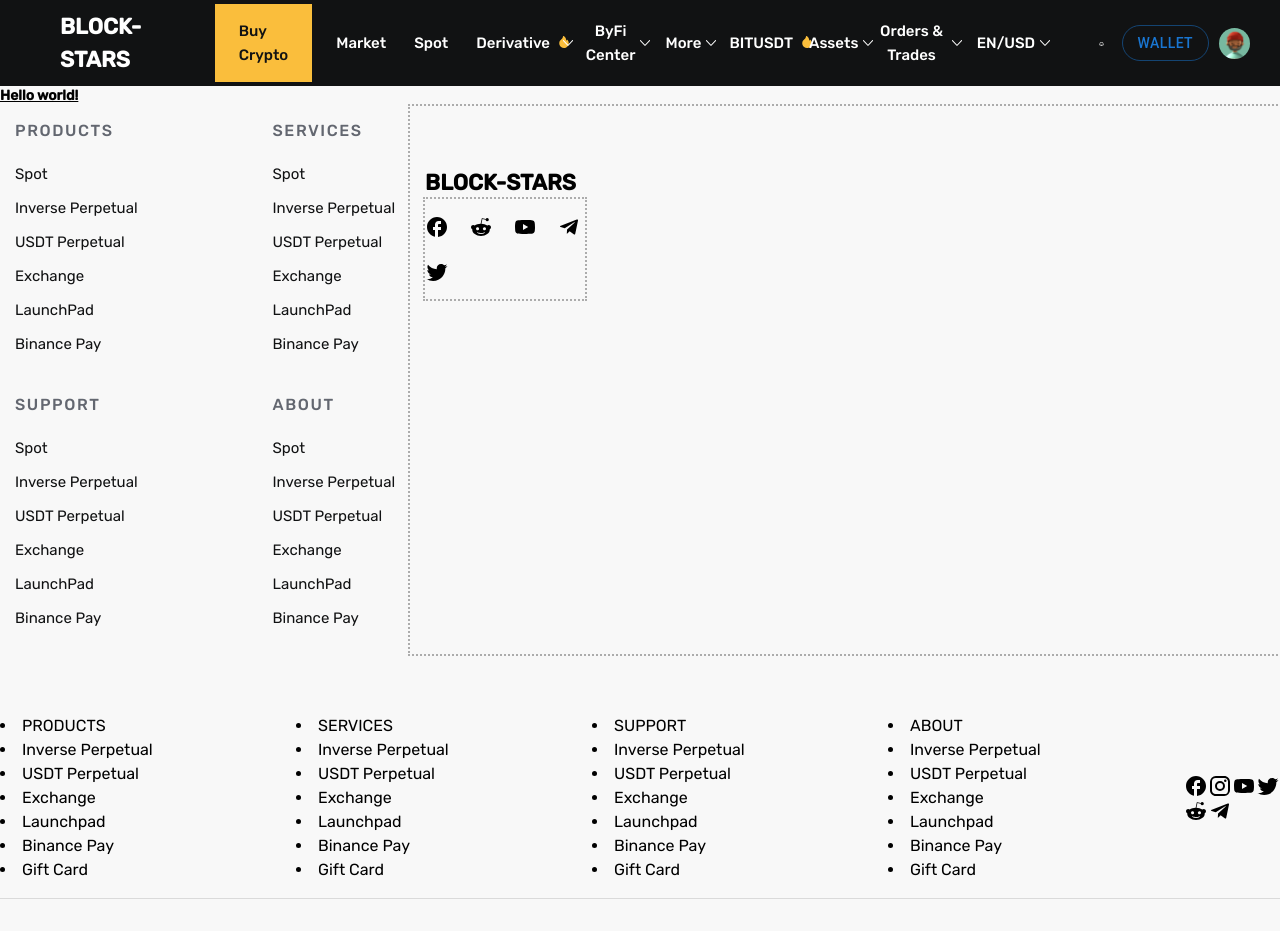
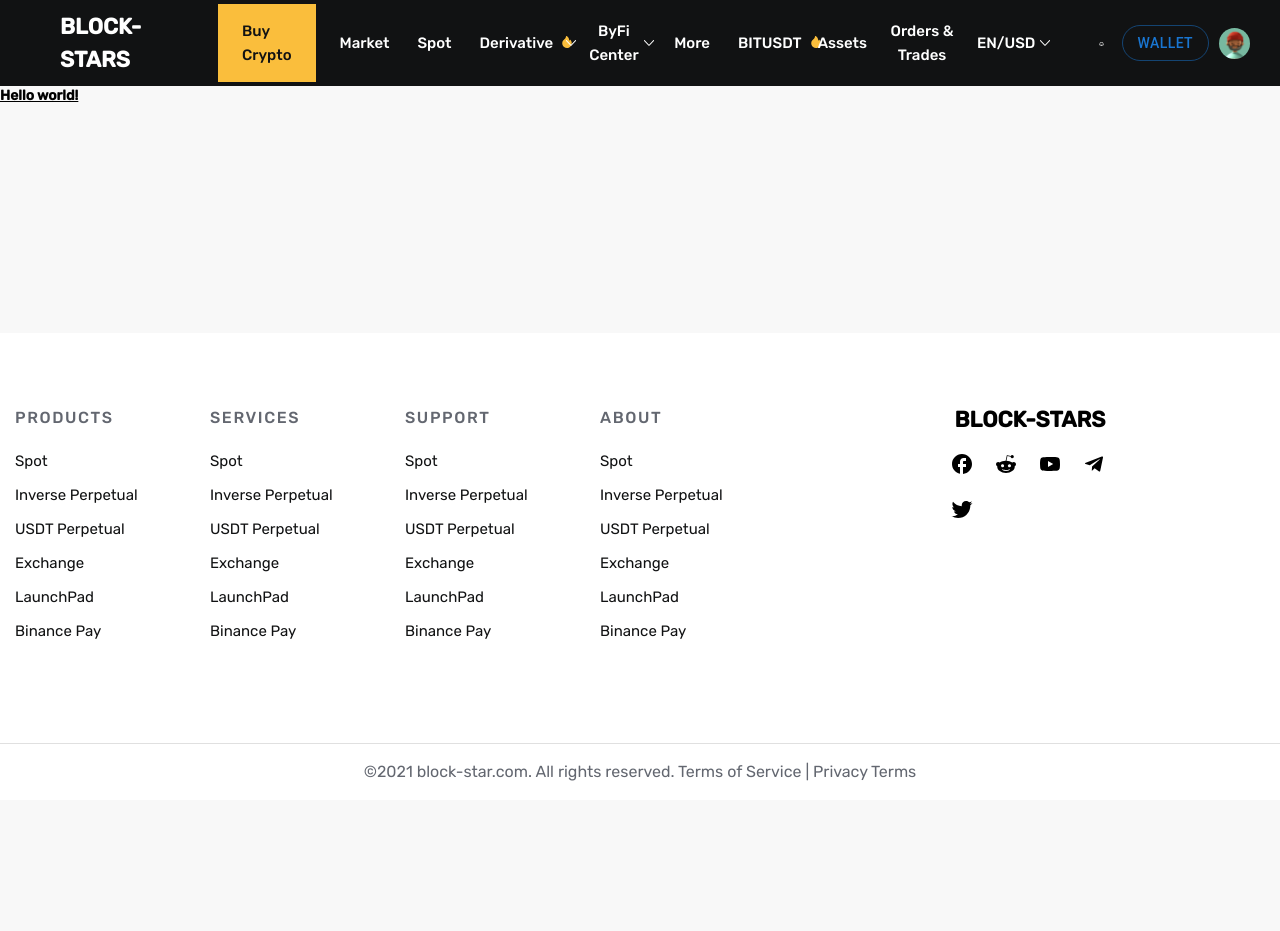
Before and after one commit to AdamJamiu/React-Dashboard, a React (Create React App) app: page / in a window 1280 px wide. Shown: the top 931 px of the page. After the commit the page ends 800 px from the top, so only its background shows below. Built offline with nearby package versions, Linux system fonts and the light colour scheme.

Commit message:
Fixes - Footer

```diff
--- a/src/components/DropDown.jsx
+++ b/src/components/DropDown.jsx
@@ -31,7 +31,7 @@
     <>
       <button className="flex items-center" onClick={handleOpen}>
         {children}{" "}
-        {showIcon ? (
+        {showIcon && items?.length ? (
           <SVGIcon src={ChevronDown} className="icon" alt="chevron-down icon" />
         ) : null}
       </button>
--- a/src/screens/regular/components/Navigation/Footer.component.js
+++ b/src/screens/regular/components/Navigation/Footer.component.js
@@ -9,6 +9,7 @@
 import { routeMapper } from "../../routes";
 import { Link } from "react-router-dom";
 import Logo from "../../../../components/Logo";
+import { colors } from "../../../../configurations/colors.config";
 
 const FooterLinks = [
   {
@@ -66,15 +67,15 @@
 ];
 const Footer = () => {
   return (
-    <div>
+    <div className="bg-white ">
       {/* footer */}
       <div className="container">
-        <div className="flex md:flex-nowrap flex-wrap mb-[60px]">
+        <div className="flex md:flex-nowrap flex-wrap py-[30px] md:py-[60px]">
           {/* LEFT HAND SIDE */}
-          <div className="flex-grow">
+          <div className="flex-grow ">
             <div className="flex flex-wrap justify-between gap-[30px] p-[15px]">
               {FooterLinks.map((item, idx) => (
-                <div key={idx}>
+                <div key={idx} className="md:flex-1 w-full">
                   <header className="uppercase mb-[20px] text-secondary-main leading-[20px] tracking-[.1em] font-[500]">
                     {item.title}
                   </header>
@@ -93,10 +94,10 @@
             </div>
           </div>
           {/* RIGHT SIDE */}
-          <div className="outlined flex-0 md:min-w-[500px] w-full py-[60px] px-[15px] flex imd:tems-center flex-col">
-            <div className="md:max-w-[160px]">
+          <div className=" flex-0 lg:w-[500px] w-full  px-[15px] flex md:tems-center  flex-col">
+            <div className="md:max-w-[160px] mx-auto m-[10px] text-center">
               <Logo />
-              <ul className="flex flex-wrap gap-[20px] py-[15px] outlined">
+              <ul className="flex flex-wrap gap-[20px] py-[15px] ">
                 {socialLinks.map(({ icon, label, path }, idx) => {
                   return (
                     <li key={idx} className="md:min-w-[12%] text-center">
@@ -108,83 +109,22 @@
             </div>
           </div>
         </div>
-        <Stack
-          className="footer-wrap"
-          flexDirection={{ sm: "column", lg: "row" }}
-          justifyContent="space-between"
-          alignItems="center"
-        >
-          <Box className="footer-wrap">
-            <li className="footer-header">PRODUCTS</li>
-            <li className="footer-link">Inverse Perpetual</li>
-            <li className="footer-link">USDT Perpetual</li>
-            <li className="footer-link">Exchange</li>
-            <li className="footer-link">Launchpad</li>
-            <li className="footer-link">Binance Pay</li>
-            <li className="footer-link">Gift Card</li>
-          </Box>
-
-          <Box className="footer-wrap">
-            <li className="footer-header">SERVICES</li>
-            <li className="footer-link">Inverse Perpetual</li>
-            <li className="footer-link">USDT Perpetual</li>
-            <li className="footer-link">Exchange</li>
-            <li className="footer-link">Launchpad</li>
-            <li className="footer-link">Binance Pay</li>
-            <li className="footer-link">Gift Card</li>
-          </Box>
-
-          <Box className="footer-wrap">
-            <li className="footer-header">SUPPORT</li>
-            <li className="footer-link">Inverse Perpetual</li>
-            <li className="footer-link">USDT Perpetual</li>
-            <li className="footer-link">Exchange</li>
-            <li className="footer-link">Launchpad</li>
-            <li className="footer-link">Binance Pay</li>
-            <li className="footer-link">Gift Card</li>
-          </Box>
-
-          <Box className="footer-wrap">
-            <li className="footer-header">ABOUT</li>
-            <li className="footer-link">Inverse Perpetual</li>
-            <li className="footer-link">USDT Perpetual</li>
-            <li className="footer-link">Exchange</li>
-            <li className="footer-link">Launchpad</li>
-            <li className="footer-link">Binance Pay</li>
-            <li className="footer-link">Gift Card</li>
-          </Box>
-
-          <Box className="footer-wrap icons">
-            <Box sx={{ minWidth: "max-content" }}>
-              <FacebookOutlinedIcon />
-              <InstagramIcon />
-              <YouTubeIcon />
-              <TwitterIcon />
-            </Box>
-
-            <Box sx={{ minWidth: "max-content" }}>
-              <RedditIcon />
-              <TelegramIcon />
-            </Box>
-          </Box>
-        </Stack>
-
+      </div>
       <Divider sx={{ pt: "1em" }} />
 
       <Box
         sx={{
           width: "100%",
           textAlign: "center",
-            pt: "2em",
-            pb: "2em",
-            color: "var(--secondary)",
+          pt: "1em",
+          pb: "1em",
+          color: colors.secondary.main,
         }}
       >
         ©2021 block-star.com. All rights reserved. Terms of Service | Privacy
         Terms
       </Box>
     </div>
-    </div>
   );
 };
 
```
Lines whose indentation alone changed are shown as unchanged.
